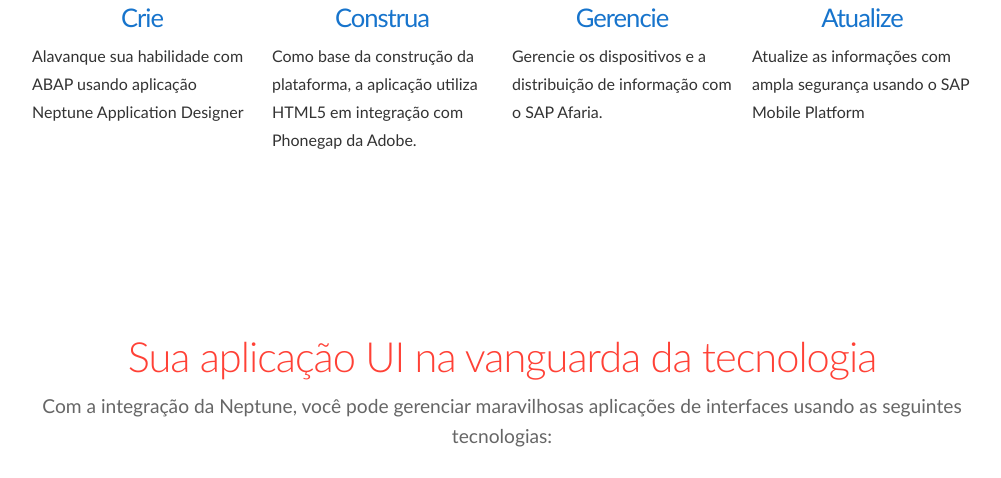
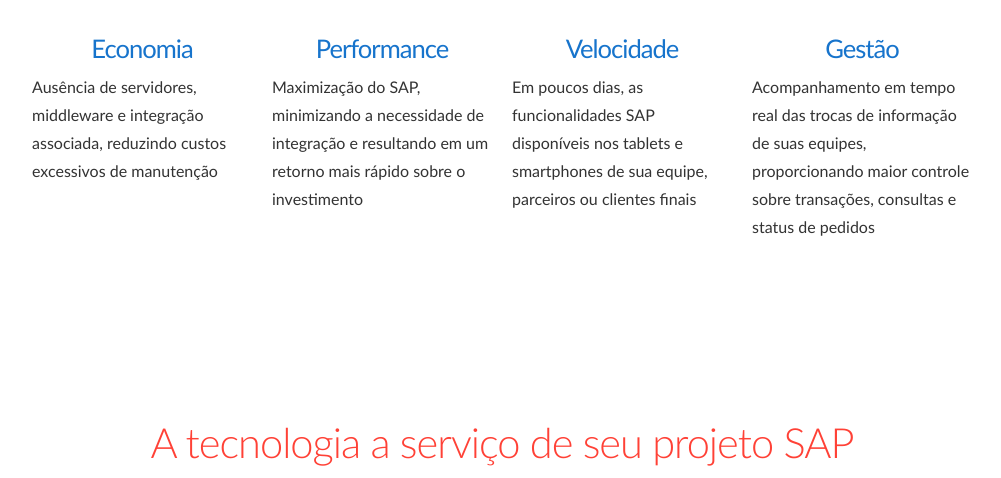
Before and after one commit to drigoteixeira/sap, a PHP site: page / in a window 1280 px wide. Shown: the part 1030-1508 px from the top of the page, without its empty margins (138-1139 px from the left). Run offline with PHP 8.4, Linux system fonts and the light colour scheme; some libraries are stand-ins or nearby versions.

Commit message:
Atualização dos textos principais da página

```diff
--- a/index.php
+++ b/index.php
@@ -17,8 +17,8 @@
    		<!-- TAGLINE -->
    		<div id="home" class="hero">
    			<div class="eightcol centered tagline">
-	   			<h2>Movendo negócios. <br> <span>Conectando pessoas.</span></h2>
-	   			<p>A Santrode é uma empresa especializada em consultoria de negócios em funcionalidades  SAP com ampla expertise em interfaces amigáveis para mobile, tablet e desktop. </p>
+	   			<h2>Conectando pessoas para mover negócios</h2>
+	   			<p>Agilidade, produtividade, gestão centralizada. Descubra com a Santrode o que as aplicações SAP e a mobilidade corporativa podem fazer por sua empresa. </p>
 	   			<a href="#solucoes" class="btn">Saiba Mais</a>
    			</div>
    		</div>
@@ -26,37 +26,38 @@
    		<!-- SOLUTIONS -->
 	   	<div id="solucoes" class="row solutions">
 	   		<div class="twelvecol">
-	   			<h3 class="title">Solução ABAP para a mobilidade SAP da empresa</h3>
+	   			<h3 class="title">Uma solução exclusiva em mobilidade SAP</h3>
 
-	   			<p class="lead">A Santrode oferece a mais eficiente, ágil e segura soluções em tecnologia para adequar as funcionalidades SAP integradas em plataformas mobile, tablet e desktop.</p>
+	   			<p class="lead">Aplicações SAP implementadas de forma rápida, segura e eficiente em dispositivos mobile, como tablets, smartphones e desktops. Em parceria com a Neptune Software, a Santrode diferencia-se por oferecer a seus clientes a única solução do mercado integrada ao código-fonte ABAP (SAP), proporcionando:</p>
 	   		</div>
 	   		<div class="row">
 	   			<div class="threecol">
 	   				<figure class="thumb">
 	   					<img src="img/paper.png" alt="Paper">
 	   				</figure>
-	   				<h4>Crie</h4>
-	   				<p>Alavanque sua habilidade com ABAP usando aplicação Neptune Application Designer </p>	   			</div>
+	   				<h4>Economia</h4>
+	   				<p>Ausência de servidores, middleware e integração associada, reduzindo custos excessivos de manutenção</p>
+                </div>
 	   			<div class="threecol">
 	   				<figure class="thumb">
 	   					<img src="img/gear.png" alt="Gear">
 	   				</figure>
-	   				<h4>Construa</h4>
-	   				<p>Como base da construção da plataforma, a aplicação utiliza HTML5 em integração com Phonegap da Adobe.</p>
+	   				<h4>Performance</h4>
+	   				<p>Maximização do SAP, minimizando a necessidade de integração e resultando em um retorno mais rápido sobre o investimento</p>
 	   			</div>
 	   			<div class="threecol">
 	   				<figure class="thumb">
 	   					<img src="img/briefcase.png" alt="Briefcase">
 	   				</figure>
-	   				<h4>Gerencie</h4>
-	   				<p>Gerencie os dispositivos e a distribuição de informação com o SAP Afaria.</p>
+	   				<h4>Velocidade</h4>
+	   				<p>Em poucos dias, as funcionalidades SAP disponíveis nos tablets e smartphones de sua equipe, parceiros ou clientes finais</p>
 	   			</div>
                 <div class="threecol last">
                     <figure class="thumb">
                         <img src="img/update.png" alt="Update">
                     </figure>
-                    <h4>Atualize</h4>
-                    <p>Atualize as informações com ampla segurança usando o SAP Mobile Platform</p>
+                    <h4>Gestão</h4>
+                    <p>Acompanhamento em tempo real das trocas de informação de suas equipes, proporcionando maior controle sobre transações, consultas e status de pedidos</p>
                 </div>
 	   		</div>
 	   	</div>
@@ -65,8 +66,8 @@
 	   	<div id="tecnologia" class="technology">
 		   	<div class="row">
 		   		<div class="twelvecol">
-		   			<h3 class="title">Sua aplicação UI na vanguarda da tecnologia</h3>
-		   			<p class="lead">Com a integração da Neptune, você pode gerenciar maravilhosas aplicações de interfaces usando as seguintes tecnologias: </p>
+		   			<h3 class="title">A tecnologia a serviço de seu projeto SAP</h3>
+		   			<p class="lead">Interfaces interativas, aplicativos mais atraentes, APIs bem estruturados e alto desempenho. Características que acompanham os projetos desenvolvidos pela Santrode por meio das seguintes tecnologias:</p>
 		   		</div>
 		   	</div>
             <div class="row">
@@ -112,12 +113,11 @@
 	   	<!-- PARTNERSHIP -->
 	   	<div id="parceria" class="partnership">
 		   	<div class="row">
-		   		<div class="sixcol">
-		   			<h3 class="title">Ponte Aérea Noruega/Brasil</h3>
-		   			<p class="lead">A Satrode é a parceira oficial da <a href="/">Neptune Software</a> na América Latina, empresa pioneira no desenvolvimento e criação de interface do usuário para aplicações SAP.</p>
-		   		</div>
-		   		<div class="sixcol last">
-
+		   		<div class="twelvecol">
+		   			<h3 class="title">Ponte aérea Noruega-Brasil</h3>
+		   			<p class="lead">Pioneira na criação de interface do usuário para aplicações SAP, a Neptune Software mantém uma parceria exclusiva com a Santrode no Brasil.</p>
+                    <p class="lead">Na prática, essa relação permite à Santrode o acesso a ferramentas únicas no desenvolvimento de suas soluções em mobilidade empresarial.</p>
+                    <p class="lead">Entre elas, o aproveitamento direto do código-fonte da ABAP (SAP), obtido exclusivamente pela parceria com a empresa norueguesa e responsável por minimizar necessidades de integração.</p>
 		   		</div>
 		   	</div>
 	   	</div>
@@ -130,12 +130,15 @@
 	   			<div class="sixcol">
 	   				<h3>Sobre Nós</h3>
 
-		   			<p>Dispomos de qualificação para a realização da implantação da solução de mobilidade baseada em nossa experiência de mais de 11 (onze) anos no Brasil e Exterior.  na implantação de soluções CRM, Business Suíte, Utilities (Gás, Energia, etc), Telecom, Application Management, entre outros segmentos.</p>
+		   			<p>Uma empresa dedicada à implementação de funcionalidades SAP em dispositivos móveis e à consultoria em projetos SAP CRM, atuando no Brasil e no exterior.</p>
+
+                    <p>Assim, há 11 anos a Santrode colabora com o sucesso de clientes de diferentes setores, agregando vantagens competitivas por meio de soluções específicas, seguras e eficientes, desenvolvidas por uma equipe de profissionais qualificados e parcerias exclusivas.</p>
+
 	   			</div>
 
 				<div class="sixcol last">
-					<h3>Veja o que a Santrode pode fazer por sua empresa hoje:</h3>
-					<p>Estamos em busca de novas parcerias e prestar os melhores serviços em consultoria SAP. Se você gostou de nossa proposta, entre em contato hoje mesmo: </p>
+					<h3>Contate a Santrode</h3>
+					<p>Para mais detalhes sobre os serviços da Santrode, propostas de parceria ou informações, entre em contato.</p>
 					<a href="mailto:contato@santrode.com.br" class="btn">Entre em contato conosco</a></p>
 				</div>
 			</div>
```
